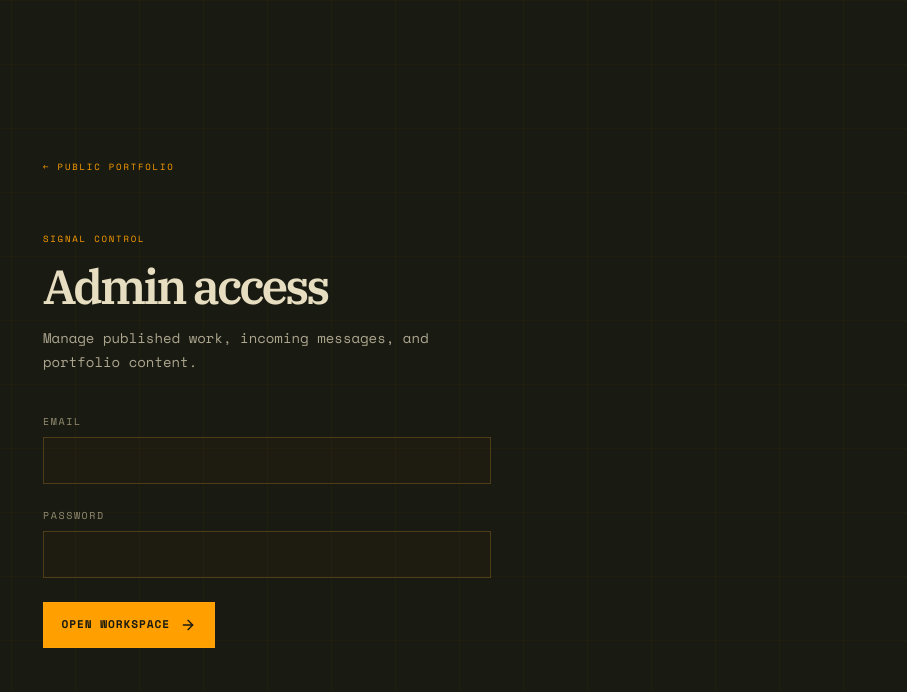
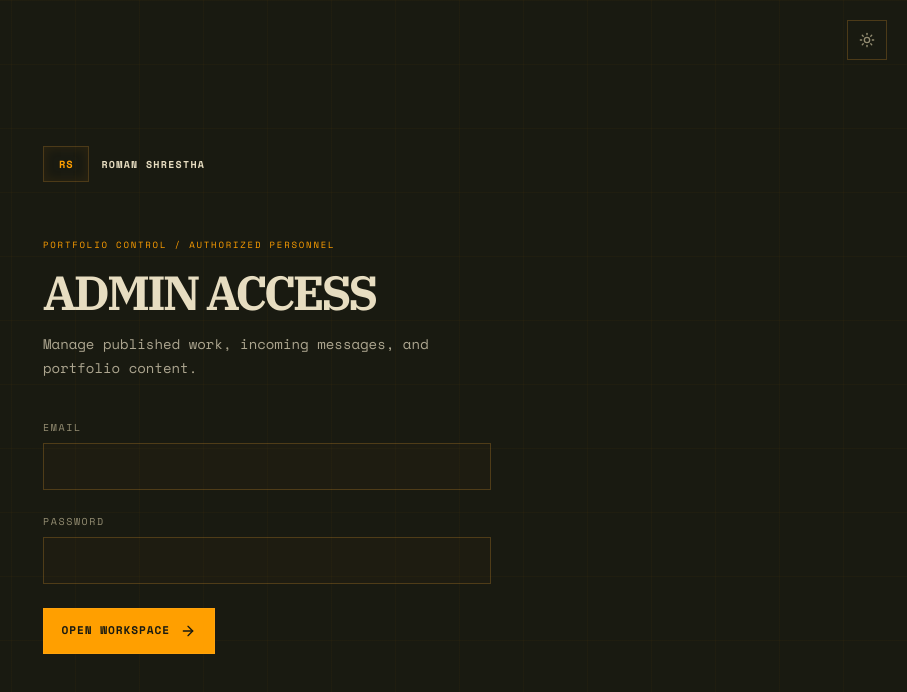
Before and after one commit to romanshrestha20/portfolio, a Next.js app: page /admin/login in a window 1280 px wide. Shown: the top 692 px of the page, without its empty margins (373-1280 px from the left). Built offline with nearby package versions, Linux system fonts and the light colour scheme; no server answers.

Commit message:
chore: add AdminThemeToggle component to admin layout and login page for improved theme switching

```diff
--- a/src/app/admin/(workspace)/layout.tsx
+++ b/src/app/admin/(workspace)/layout.tsx
@@ -4,6 +4,7 @@ import { FolderKanban, Gauge, ImageIcon, Inbox, LogOut, Settings } from "lucide-
 import { getAdminUser } from "@/lib/auth";
 import { hasSupabaseAdminConfig } from "@/lib/supabase/config";
 import { signOut } from "../actions";
+import AdminThemeToggle from "@/components/admin/AdminThemeToggle";
 
 const nav = [
   ["Overview", "/admin", Gauge], ["Projects", "/admin/projects", FolderKanban],
@@ -17,17 +18,27 @@ export default async function WorkspaceLayout({ children }: { children: React.Re
   if (!user) redirect("/admin/login");
   return (
     <div className="admin-shell min-h-screen lg:grid lg:grid-cols-[240px_1fr]">
-      <aside className="border-b border-white/10 p-5 lg:sticky lg:top-0 lg:h-screen lg:border-b-0 lg:border-r lg:p-6">
-        <Link href="/" className="flex items-center gap-3 text-sm font-semibold text-white"><span className="h-2 w-2 rounded-full bg-[#b8ff47] shadow-[0_0_16px_#b8ff47]" />Signal Control</Link>
+      <aside className="admin-sidebar border-b p-5 backdrop-blur-sm lg:sticky lg:top-0 lg:h-screen lg:border-b-0 lg:border-r lg:p-6">
+        <div className="flex items-center justify-between gap-4">
+          <Link href="/" className="group flex items-center gap-3" aria-label="Roman Shrestha, public portfolio">
+            <span className="studio-monogram">RS</span>
+            <span><strong className="block text-[11px] uppercase tracking-[.13em] text-signal-text">Roman Shrestha</strong><span className="mt-1 block text-[8px] uppercase tracking-[.18em] text-signal-muted">Portfolio control</span></span>
+          </Link>
+          <AdminThemeToggle />
+        </div>
+        <p className="mt-5 border-t border-signal-line pt-4 text-[8px] uppercase tracking-[.18em] text-signal">[Workspace / online]</p>
         <nav className="mt-9 flex gap-2 overflow-x-auto lg:flex-col" aria-label="Admin navigation">
           {nav.map(([label, href, Icon]) => <Link key={href} href={href} className="admin-nav"><Icon className="h-4 w-4" />{label}</Link>)}
         </nav>
-        <div className="mt-8 hidden border-t border-white/10 pt-5 lg:block">
-          <p className="truncate text-xs text-zinc-500">{user.email}</p>
-          <form action={signOut}><button className="mt-4 flex items-center gap-2 text-xs text-zinc-400 hover:text-white"><LogOut className="h-4 w-4" />Sign out</button></form>
+        <div className="mt-8 border-t border-signal-line pt-5">
+          <p className="hidden truncate text-[10px] text-signal-muted lg:block">{user.email}</p>
+          <form action={signOut}><button className="flex items-center gap-2 text-[10px] uppercase tracking-[.1em] text-signal-muted hover:text-signal lg:mt-4"><LogOut className="h-4 w-4" />Sign out</button></form>
         </div>
       </aside>
-      <main className="min-w-0 p-5 sm:p-8 lg:p-10">{children}</main>
+      <main className="relative min-w-0 p-5 sm:p-8 lg:p-10">
+        <div className="pointer-events-none absolute right-6 top-5 hidden text-[8px] uppercase tracking-[.18em] text-signal lg:block">SYS / HEL-01 / STABLE</div>
+        {children}
+      </main>
     </div>
   );
 }
--- a/src/app/admin/login/page.tsx
+++ b/src/app/admin/login/page.tsx
@@ -3,15 +3,17 @@ import { redirect } from "next/navigation";
 import LoginForm from "./LoginForm";
 import { getAdminUser } from "@/lib/auth";
 import { hasSupabaseConfig } from "@/lib/supabase/config";
+import AdminThemeToggle from "@/components/admin/AdminThemeToggle";
 
 export default async function AdminLoginPage() {
   if (await getAdminUser()) redirect("/admin");
   return (
     <main className="admin-shell flex min-h-screen items-center justify-center p-5">
+      <div className="absolute right-5 top-5"><AdminThemeToggle /></div>
       <div className="w-full max-w-md">
-        <Link href="/" className="admin-kicker">← Public portfolio</Link>
-        <p className="mt-14 admin-kicker">Signal Control</p>
-        <h1 className="mt-4 text-5xl font-semibold tracking-[-.06em] text-white">Admin access</h1>
+        <Link href="/" className="group flex items-center gap-3" aria-label="Return to Roman Shrestha portfolio"><span className="studio-monogram">RS</span><span className="text-[10px] font-bold uppercase tracking-[.13em] text-signal-text">Roman Shrestha</span></Link>
+        <p className="mt-14 admin-kicker">Portfolio control / authorized personnel</p>
+        <h1 className="mt-4 font-display text-5xl font-bold uppercase tracking-[-.06em] text-white">Admin access</h1>
         <p className="mt-4 text-sm leading-6 text-zinc-400">Manage published work, incoming messages, and portfolio content.</p>
         {hasSupabaseConfig ? <LoginForm /> : <div className="mt-10 border border-amber-400/30 bg-amber-400/5 p-5 text-sm leading-6 text-amber-200">Add the Supabase variables from <code>.env.example</code> to <code>.env.local</code>, then create your admin user.</div>}
       </div>
```
